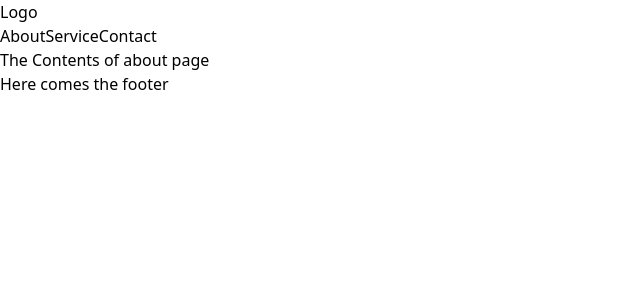
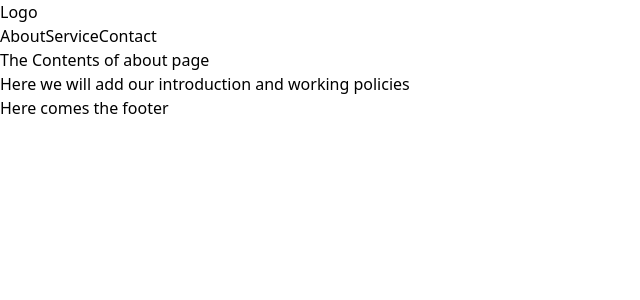
Before and after one commit to JannatulAfrozFaria/next-js-practice-1, a Next.js app: page /about in a window 1280 px wide. Shown: the top 300 px of the page, without its empty margins (0-640 px from the left). Built offline with nearby package versions, Linux system fonts and the light colour scheme.

Commit message:
about contents modified

```diff
--- a/src/app/about/page.jsx
+++ b/src/app/about/page.jsx
@@ -5,6 +5,7 @@ const AboutPage = () => {
     return (
         <div>
             <AboutContent></AboutContent>
+            <h2>Here we will add our introduction and working policies</h2>
         </div>
     );
 };
```
